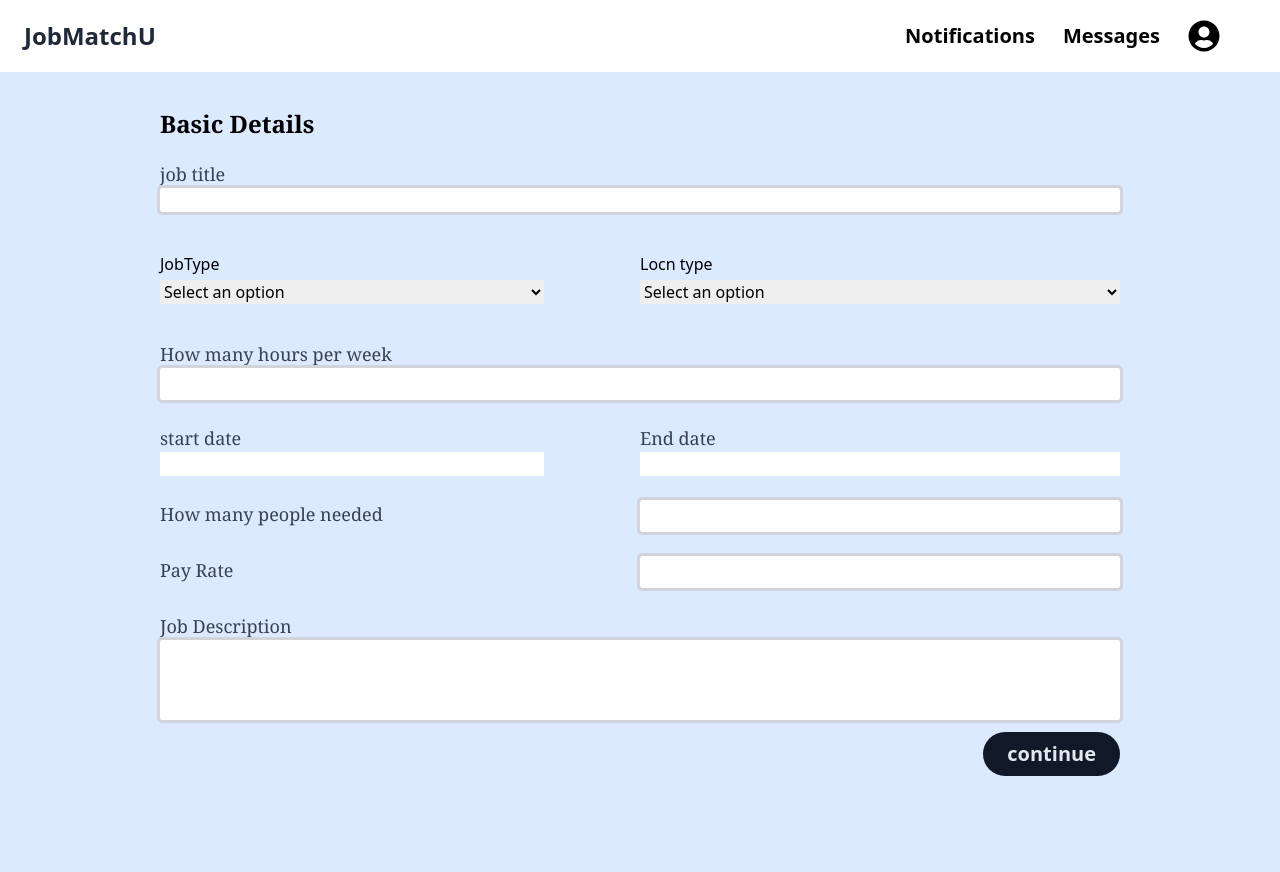
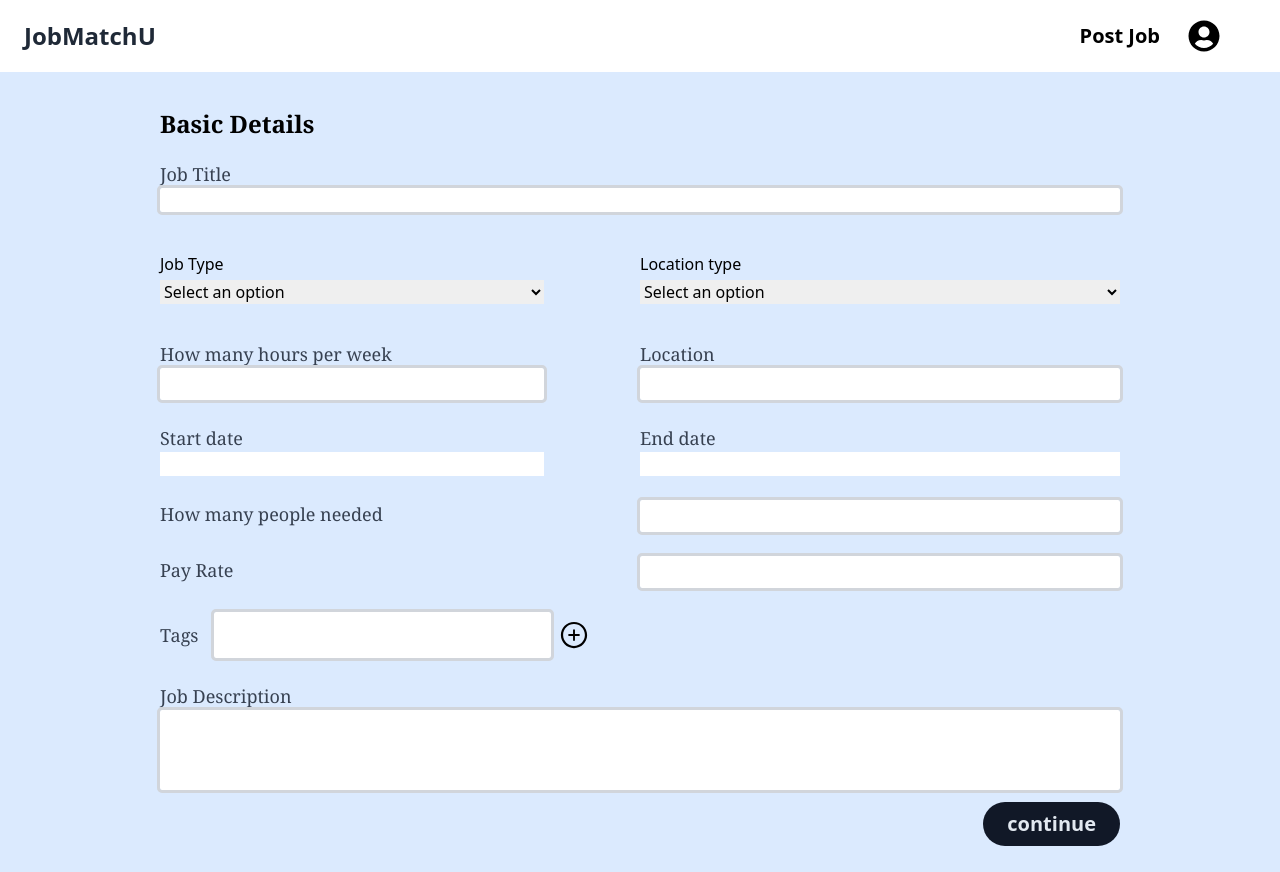
Before and after one commit to febin-16/JobMatchU-Provider-Frontend, a React (Vite) app: page /PostJob in a window 1280 px wide. Built offline with nearby package versions, Linux system fonts and the light colour scheme.

Commit message:
some ui changes 1

```diff
--- a/package.json
+++ b/package.json
@@ -15,7 +15,7 @@
     "react": "^18.2.0",
     "react-datepicker": "^4.11.0",
     "react-dom": "^18.2.0",
-    "react-icons": "^4.8.0",
+    "react-icons": "^4.9.0",
     "react-router-dom": "^6.10.0",
     "yup": "^1.1.1"
   },
--- a/src/components/ApplicantsCard.jsx
+++ b/src/components/ApplicantsCard.jsx
@@ -21,7 +21,7 @@ function ApplicantsCard({details}){
 
 	async function handleAccept(){
 		try{
-			const choice = window.confirm("Are you sure you want to accept?");
+			const choice = window.confirm("Are you sure you want to accept?( Once accepted, email will be sent to the applicant)");
 			if(choice){
 				const data = {
 					applicant : details.applicant.id,
@@ -41,7 +41,6 @@ function ApplicantsCard({details}){
 	}
 	async function handleReject(){
 		try{
-			console.log("rej: ",rejected);
 			const data = {
 				applicant : details.applicant.id,
 				job : details.job.id,
--- a/src/components/Form1.jsx
+++ b/src/components/Form1.jsx
@@ -2,6 +2,7 @@ import React, { useState } from 'react';
 import { Formik, Form, Field, ErrorMessage } from "formik";
 import * as Yup from "yup";
 import CustomDatePicker from './Datepic';
+import {AiOutlinePlusCircle} from "react-icons/ai";
 
 
 //import {AiOutlineCloudUpload, AiOutlineMinusCircle} from 'react-icons/ai';
@@ -10,16 +11,36 @@ import CustomDatePicker from './Datepic';
 function Form1() {
 
     const initialValues = {
-    locntype:"",
+        locationtype:"",
         hrs:"",
         start_date:"",
         end_date: "",
-    no_of_people: "",
-    pay_rate:"",
-    job_title:"",
-    job_desc:"",
+        count: "",
+        stripend:"",
+        title:"",
+        description:"",
         jobtype:"",
+        location : '',
+
     };
+
+    const [tags,setTags] = useState([]);
+    const [input,setInput] = useState('');
+
+    function handleTagChange(event){
+        setInput(event.target.value);
+    }
+
+
+
+    function handleTagSubmit(event){
+        event.preventDefault();
+        setTags([...tags,input]);
+        setInput("");
+        // setTags(event.target.value);
+        console.log("got : ",tags);
+    }
+
 const jobtypeoptions = [
   { value: 'parttime', label: 'parttime' },
   { value: 'internship', label: 'internship' },
@@ -43,16 +64,17 @@ const locntypeoptions = [
     // }
 
 const validationSchema = Yup.object().shape({
-  locntype: Yup.string('locntype is required'),
-  jobtype: Yup.string('jobtype is required'),
-  hrs: Yup.number().required("hrs per week is required"),
-  start_date:Yup.date().required("start date is required").nullable(),
-  end_date:Yup.date().required("end date is required") ,
-  no_of_people:Yup.number().required("no of people  required"),
-  pay_rate:Yup.number(),
-  job_title: Yup.string("job title required"),
-  job_desc: Yup.string("job description required")
-
+    locationtype: Yup.string().required('Location type is required'),
+  jobtype: Yup.string().required('Job type is required'),
+  hrs: Yup.number().required("Hours per week is required"),
+  start_date:Yup.date().required("Start date is required").nullable(),
+  end_date:Yup.date().required("End date is required") ,
+  count:Yup.number().required("Number of people is required"),
+  stripend:Yup.number(),
+  title: Yup.string().required("Job Title required"),
+  description: Yup.string().required("Job Description required"),
+  tag : Yup.string(),
+  location : Yup.string().required('Location is required'),
 });
 
 
@@ -60,14 +82,16 @@ async function onSubmit(values, {setSubmitting, resetForm}) {
         //console.log(values);
         try {
             console.log(values);
+            values = {...values,tags : tags};
+            console.log("new values: ",values);
             const username = localStorage.getItem("username");
             console.log(username);
-            await ProfileUpdate(username, values,1);
-            alert("Profile Updated successful");
-            localStorage.setItem('ProfileInfo',JSON.stringify(values))
+            // await ProfileUpdate(username, values,1);
+            // alert("Profile Updated successful");
+            localStorage.setItem('JobPostInfo',JSON.stringify(values))
             resetForm();
           } catch (error) {
-            alert("Registration closed");
+            // alert("Registration closed");
             console.log(error);
           } finally {
             setSubmitting(false);
@@ -92,17 +116,17 @@ async function onSubmit(values, {setSubmitting, resetForm}) {
 
                             <div className='h-auto w-full flex flex-col justify-between md:flex-row py-3'>
                                 <div className='w-full items-start  '>
-                                    <label className='text-lg font-serif  text-gray-700 mb-5'>job title</label>
+                                    <label className='text-lg font-serif  text-gray-700 mb-5'>Job Title</label>
 
-                                        <Field type="text" name="job_title" className='outline outline-gray-300 rounded-sm px-2 s w-full focus:outline-form-border  placeholder-gray-300 focus:ring-1 focus:ring-cyan-500'>
+                                        <Field type="text" name="title" className='outline outline-gray-300 rounded-sm px-2 s w-full focus:outline-form-border  placeholder-gray-300 focus:ring-1 focus:ring-cyan-500'>
                                         </Field>
-                                        <ErrorMessage style={{ color: 'red' }} name="job_title" component="div" />
+                                        <ErrorMessage style={{ color: 'red' }} name="title" component="div" />
                                 </div>
                             </div>
                              <div className='h-auto w-full flex flex-row justify-between md:flex-row py-3'>
                                 <div className='py-3 flex flex-col w-1/2'>
-                                  <label htmlFor="jobtype" className='py-1'>JobType</label>
-                                    <Field as="select" name="jobype" className="w-4/5">
+                                  <label htmlFor="jobtype" className='py-1'>Job Type</label>
+                                    <Field as="select" name="jobtype" className="w-4/5">
                                       <option value="">Select an option</option>
                                       {jobtypeoptions.map((option) => (
                                         <option key={option.value} value={option.value}>
@@ -113,8 +137,8 @@ async function onSubmit(values, {setSubmitting, resetForm}) {
                                     <ErrorMessage name="jobtype" />
                                  </div>
                                 <div className='py-3 flex flex-col w-1/2'>
-                                <label htmlFor="locntype" className='py-1'>Locn type</label>
-                                    <Field as="select" name="locntype" className="w-full">
+                                <label htmlFor="locationtype" className='py-1'>Location type</label>
+                                    <Field as="select" name="locationtype" className="w-full">
                                       <option value="">Select an option</option>
                                       {locntypeoptions.map((option) => (
                                         <option key={option.value} value={option.value}>
@@ -122,22 +146,30 @@ async function onSubmit(values, {setSubmitting, resetForm}) {
                                         </option>
                                       ))}
                                     </Field>
-                                    <ErrorMessage name="locntype" />
+                                    <ErrorMessage name="locationtype" />
                                    </div>
                              </div>
 
-                            <div className=' w-full  items-start flex flex-col justify-between md:flex-col py-3 '>
-
+                            <div className='h-auto w-full flex flex-row justify-between md:flex-row py-3'>
+                                <div className='w-1/2 flex flex-col'>
                                     <label className='text-lg font-serif  text-gray-700 w-full'>How many hours per week</label>
-                                <Field type="text" name="hrs" className='outline outline-gray-300 rounded-sm py-1 px-2 w-full focus:outline-form-border placeholder-gray-300 focus:ring-1 focus:ring-cyan-500'>
+                                    <Field type="text" name="hrs" className='outline outline-gray-300 rounded-sm py-1 px-2 w-4/5 focus:outline-form-border placeholder-gray-300 focus:ring-1 focus:ring-cyan-500'>
                                     </Field>
                                     <ErrorMessage style={{ color: 'red' }} name="hrs" component="div" />
+                                </div>
+                                <div className='w-1/2  flex flex-col'>
+                                    <label className='text-lg font-serif  text-gray-700 w-full'>Location</label>
+                                    <Field type="text" name="location" className='outline outline-gray-300 rounded-sm py-1 px-2 w-full focus:outline-form-border placeholder-gray-300 focus:ring-1 focus:ring-cyan-500'>
+                                    </Field>
+                                    <ErrorMessage style={{ color: 'red' }} name="location" component="div" />
+                                </div>
+
 
 
                             </div>
                             <div className='h-auto w-full flex flex-row justify-between item-stretch md:flex-row py-3'>
                               <div className="w-1/2 flex flex-col ">
-                              <label className='text-lg font-serif  text-gray-700'>start date</label>
+                              <label className='text-lg font-serif  text-gray-700'>Start date</label>
                               <Field component={CustomDatePicker} name="start_date" className="w-4/5 "/>
                                <ErrorMessage name="end_date"  style={{ color: 'red' }}  component="div" />
 
@@ -155,19 +187,37 @@ async function onSubmit(values, {setSubmitting, resetForm}) {
                                   <label className='text-lg font-serif  text-gray-700'>How many people needed </label>
                                 </div>
                                 <div className='md:w-full w-full items-start '>
-                                    <Field type="text" name="no_of_people" className='outline outline-gray-300 rounded-sm py-1 px-2 w-full focus:outline-form-border placeholder-gray-300 focus:ring-1 focus:ring-cyan-500'>
+                                    <Field type="text" name="count" className='outline outline-gray-300 rounded-sm py-1 px-2 w-full focus:outline-form-border placeholder-gray-300 focus:ring-1 focus:ring-cyan-500'>
                                     </Field>
-                                    <ErrorMessage style={{ color: 'red' }} name="no_of_people" component="div" />
+                                    <ErrorMessage style={{ color: 'red' }} name="count" component="div" />
                                 </div>
                             </div>
                             <div className='h-auto w-full flex flex-row justify-between md:flex-row py-3'>
 
                                     <label className='text-lg font-serif  text-gray-700 w-2/5'>Pay Rate</label>
 
-                                    <Field type="text" name="pay_rate" className=' w-1/2 outline outline-gray-300 rounded-sm py-1 focus:outline-form-border placeholder-gray-300 focus:ring-1 focus:ring-cyan-500'>
+                                    <Field type="text" name="stripend" className=' w-1/2 outline outline-gray-300 rounded-sm py-1 focus:outline-form-border placeholder-gray-300 focus:ring-1 focus:ring-cyan-500'>
                                     </Field>
-                                    <ErrorMessage style={{ color: 'red' }} name="pay_rate" component="div" />
+                                    <ErrorMessage style={{ color: 'red' }} name="stripend" component="div" />
 
+
+                            </div>
+                            <div className='w-full flex flex-col md:flex-row py-3 md:items-center'>
+                                    <label className='text-lg font-serif  text-gray-700 pr-4 '>Tags</label>
+                                    <div className='flex flex-row w-full'>
+                                        <Field type="text" name="tag" value={input} onChange={handleTagChange} className='outline outline-gray-300 rounded-sm py-1 px-2 w-full md:w-3/4 focus:outline-form-border placeholder-gray-300 focus:ring-1 focus:ring-cyan-500'>
+                                        </Field>
+                                        <span className='p-2 place-self-center' onClick={handleTagSubmit}>
+                                            <AiOutlinePlusCircle className='place-self-center w-[30px] h-[30px]'/>
+                                        </span>
+                                    </div>
+
+
+                                    <div className='w-full flex flex-row flex-wrap px-2 mt-2 py-2'>
+                                        {tags.map((tag, index) => (
+                                            <div className='bg-gray-300 rounded-full p-2 mx-2 ' key={index}>{tag}</div>
+                                        ))}
+                                    </div>
 
                             </div>
                              <div className='h-auto w-full flex flex-col justify-between md:flex-col py-3'>
@@ -175,9 +225,9 @@ async function onSubmit(values, {setSubmitting, resetForm}) {
                                   <label className='text-lg font-serif  text-gray-700'>Job Description</label>
                                 </div>
                                 <div className='w-full md:3/5  items-start  '>
-                                    <Field type="text" name="job_desc" className='outline outline-gray-300 rounded-sm py-1 px-2 w-full h-20 focus:outline-form-border placeholder-gray-300 focus:ring-1 focus:ring-cyan-500'>
+                                    <Field type="text" name="description" className='outline outline-gray-300 rounded-sm py-1 px-2 w-full h-20 focus:outline-form-border placeholder-gray-300 focus:ring-1 focus:ring-cyan-500'>
                                     </Field>
-                                    <ErrorMessage style={{ color: 'red' }} name="job_desc" component="div" />
+                                    <ErrorMessage style={{ color: 'red' }} name="description" component="div" />
                                 </div>
                             </div>
 
--- a/src/components/Navbar.jsx
+++ b/src/components/Navbar.jsx
@@ -97,12 +97,12 @@ function Navbar() {
                 } `}
                 >
                     <div className="flex flex-col md:flex-row items-center">
-                        <button className='mr-2 md:mr-7 hover:cursor-pointer hover:shadow-md py-1'>
-                            <span className='font-semibold text-xl'>Notifications</span>
-                        </button>
-                        <button className='mr-2 md:mr-7 hover:cursor-pointer hover:shadow-md py-1'>
+                        <Link className='mr-2 md:mr-7 hover:cursor-pointer hover:shadow-md py-1' to='/PostJob'>
+                            <span className='font-semibold text-xl'>Post Job</span>
+                        </Link>
+                        {/* <button className='mr-2 md:mr-7 hover:cursor-pointer hover:shadow-md py-1'>
                             <span className='font-semibold text-xl'>Messages</span>
-                        </button>
+                        </button> */}
                         <Link className="mr-2 md:mr-7 md:place-self-center hover:cursor-pointer hover:shadow-md py-1" to="/Profile">
                             <FaUserCircle className='w-8 h-8' />
                         </Link>
--- a/src/pages/Profile.jsx
+++ b/src/pages/Profile.jsx
@@ -71,7 +71,7 @@ const Profile = () => {
             <span>Dashboard</span>
           </Link>
 
-          <Link
+          {/* <Link
             onClick={() => setProf("Chat")}
             className="flex items-center space-x-1 rounded-md px-2 py-3 hover:bg-gray-100 hover:text-blue-600"
           >
@@ -79,7 +79,7 @@ const Profile = () => {
               <i className="bx bx-cart"></i>
             </span>
             <span>Chat</span>
-          </Link>
+          </Link> */}
 
           <Link
             onClick={() => setProf("Jobs")}
```
Also changed, not shown: src/components/Datepic.jsx (renamed from src/components/Datepic.tsx), 1 other file (tests, documents, lock files or other folders). Lines whose indentation alone changed are shown as unchanged.
